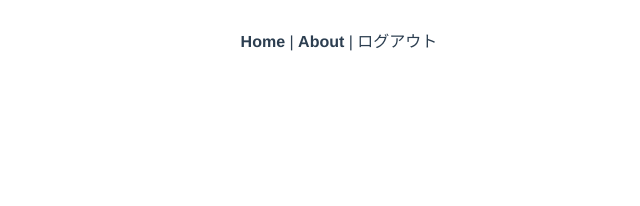
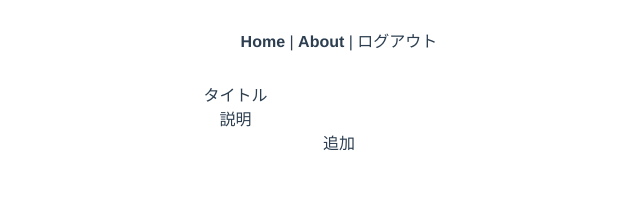
Before and after one commit to utouto97/taskan, a Vue app: page /addtask in a window 1280 px wide. Shown: the top 206 px of the page, without its empty margins (301-941 px from the left). Built offline with nearby package versions, Linux system fonts and the light colour scheme; no server answers.

Commit message:
先頭にタスクを追加できるコンポーネントを追加

```diff
--- /dev/null
+++ b/src/components/AddTask.vue
@@ -0,0 +1,62 @@
+<template>
+  <div>
+    <div>
+      <label for="title">タイトル</label>
+      <input type="text" id="title" v-model="title" />
+    </div>
+    <div>
+      <label for="description">説明</label>
+      <input type="text" id="description" v-model="description" />
+    </div>
+    <button @click="addTask()">追加</button>
+  </div>
+</template>
+
+<script>
+import { ref } from "vue";
+import {
+  addDoc,
+  collection,
+  doc,
+  getDoc,
+  getFirestore,
+  updateDoc,
+} from "firebase/firestore";
+import { useAuth } from "@/store/auth";
+
+export default {
+  name: "AddTask",
+  setup() {
+    const title = ref("");
+    const description = ref("");
+    const db = getFirestore();
+    const { user } = useAuth();
+
+    const addTask = async () => {
+      const userDoc = await getDoc(doc(db, "users", user.value.uid));
+      const headTask = userDoc.data().headTask;
+      const newTask = await addDoc(
+        collection(db, "users", user.value.uid, "tasks"),
+        {
+          title: title.value,
+          description: description.value,
+          prev: "head",
+          next: headTask,
+        }
+      );
+      await updateDoc(doc(db, "users", user.value.uid, "tasks", headTask), {
+        prev: newTask.id,
+      });
+      await updateDoc(doc(db, "users", user.value.uid), {
+        headTask: newTask.id,
+      });
+    };
+
+    return {
+      title,
+      description,
+      addTask,
+    };
+  },
+};
+</script>
--- a/src/router/index.js
+++ b/src/router/index.js
@@ -29,6 +29,11 @@ const routes = [
     name: "Signup",
     component: () => import("@/views/Signup.vue"),
   },
+  {
+    path: "/addtask",
+    name: "AddTask",
+    component: () => import("@/components/AddTask.vue"),
+  },
 ];
 
 const router = createRouter({
--- a/src/views/Signup.vue
+++ b/src/views/Signup.vue
@@ -22,7 +22,13 @@ import {
   getAuth,
   sendEmailVerification,
 } from "firebase/auth";
-import { addDoc, collection, getFirestore, setDoc } from "firebase/firestore";
+import {
+  addDoc,
+  collection,
+  doc,
+  getFirestore,
+  setDoc,
+} from "firebase/firestore";
 
 export default {
   name: "Signin",
@@ -72,6 +78,11 @@ export default {
             next: "tail",
           });
 
+          await setDoc(doc(db, "users", user.uid), {
+            headTask: task1.id,
+            tailTask: task3.id,
+          });
+
           // send email for verification if not emailVerified
           if (!user.emailVerified) {
             sendEmailVerification(user);
```
